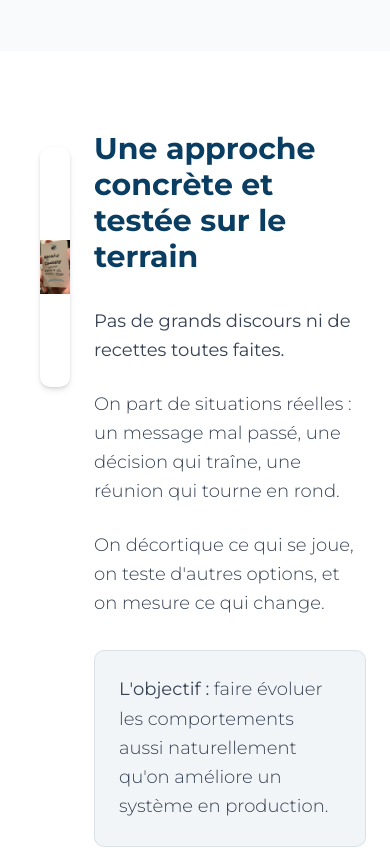
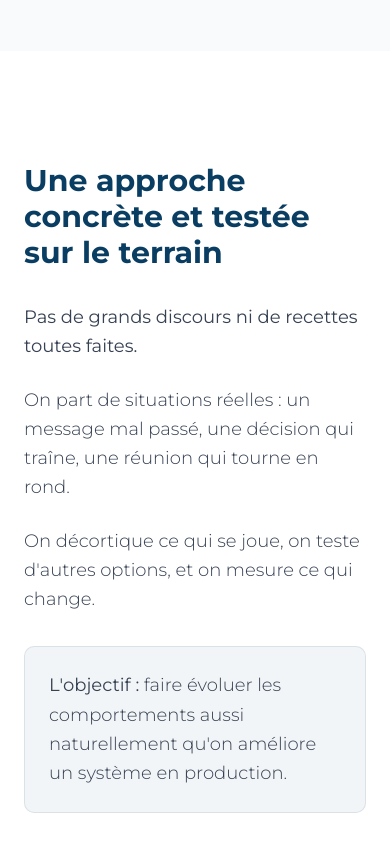
Before and after one commit to tmalo/thierry-lecoachpro, a Next.js app: page /coaching-approche-sensible-alignement in a window 390 px wide. Shown: the part 3060-3908 px from the top of the page. Built offline with nearby package versions, Linux system fonts and the light colour scheme; no server answers.

Commit message:
visibility correction

```diff
--- a/src/app/coaching-approche-sensible-alignement/_components/section-detail.tsx
+++ b/src/app/coaching-approche-sensible-alignement/_components/section-detail.tsx
@@ -12,10 +12,10 @@ export function SectionDefail({
   children: React.ReactNode;
 }) {
   return (
-    <div className="mx-auto grid max-w-6xl grid-cols-5 grid-rows-1 gap-2">
-      <div className=" rounded-2xl bg-gradient-to-br p-4  ">
+    <div className="mx-auto md:grid max-w-6xl md:grid-cols-5 grid-rows-1 md:gap-2">
+      <div className=" rounded-2xl bg-gradient-to-br p-4 invisible md:visible  ">
         <Image
-          className="h-60 w-34 m-auto rounded-lg object-scale-down shadow-lg"
+          className="h-0 w-0 md:h-60 md:w-34 m-auto rounded-lg object-scale-down invisible md:visible  shadow-lg"
           src={img}
           alt={alt}
           width={2268}
@@ -23,7 +23,7 @@ export function SectionDefail({
           objectFit="contain"
         />
       </div>
-      <div className="col-span-4">
+      <div className=" md:col-span-4">
         <h2 className="font-montserrat text-primary mb-8 text-3xl font-bold">
           {title}
         </h2>
```
